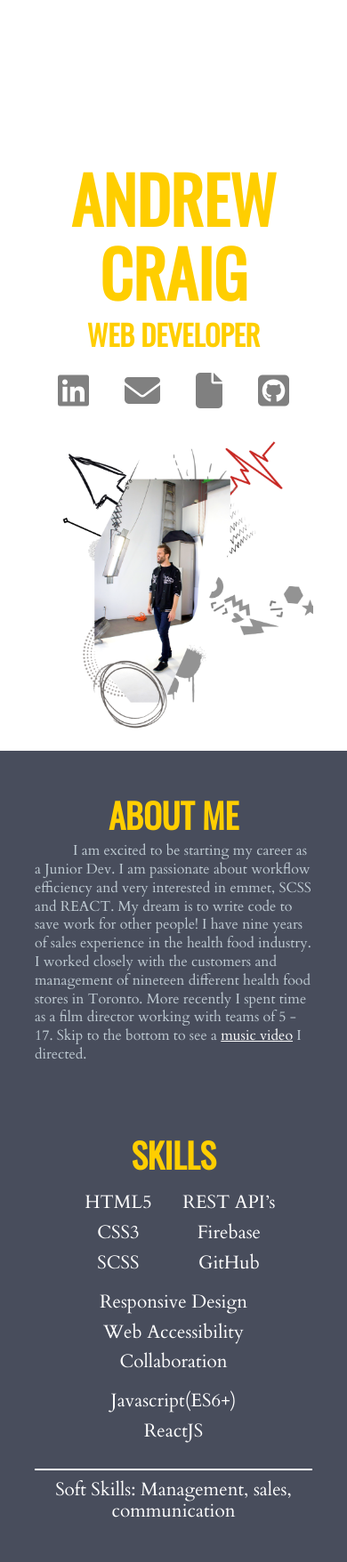
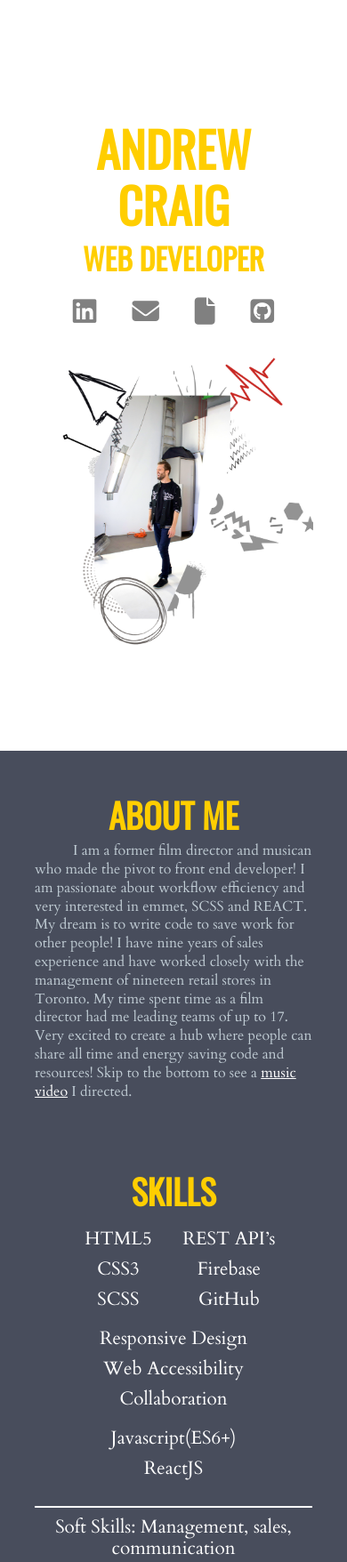
Before and after one commit to AndrewCraig101/portfolio, a plain HTML site: page index.html in a window 390 px wide. Shown: the top 1756 px of the page at 89% size. Drawn offline with nearby package versions, Linux system fonts and the light colour scheme.

Commit message:
Landing page edits

```diff
--- a/index.html
+++ b/index.html
@@ -75,7 +75,7 @@
                 <div class="leftSideFlex">
                         <h2>About me</h2>
                         <div class="aboutMe">
-                            <p>I am excited to be starting my career as a Junior Dev. I am passionate about workflow efficiency and very interested in emmet, SCSS and REACT. My dream is to write code to save work for other people! I have nine years of sales experience in the health food industry. I worked closely with the customers and management of nineteen different health food stores in Toronto. More recently I spent time as a film director working with teams of 5 - 17. Skip to the bottom to see a <a href="#musicVideo" class="musicVidLink" >music video</a> I directed.
+                            <p> I am a former film director and musican who made the pivot to front end developer! I am passionate about workflow efficiency and very interested in emmet, SCSS and REACT. My dream is to write code to save work for other people! I have nine years of sales experience and have worked closely with the management of nineteen retail stores in Toronto. My time spent time as a film director had me leading teams of up to 17. Very excited to create a hub where people can share all time and energy saving code and resources! Skip to the bottom to see a <a href="#musicVideo" class="musicVidLink" >music video</a> I directed.
                             </p>
 
                         </div>
--- a/styles/styles.css
+++ b/styles/styles.css
@@ -46,7 +46,7 @@ html { -moz-box-sizing: border-box; -webkit-box-sizing: border-box; box-sizing:
         display: flex;
         justify-content: center;
         background-color: white;
-        height: 120vh;
+        min-height: 100vh;
         width: 100%;
     }
 
@@ -75,8 +75,8 @@ html { -moz-box-sizing: border-box; -webkit-box-sizing: border-box; box-sizing:
     }
 
     .landingPage img {
-        /* z-index: 0; */
-        /* align-self: flex-start; */
+        align-self: center;
+        max-width: 100%;
     }
 
     .landingImgDiv {
@@ -502,14 +502,14 @@ html { -moz-box-sizing: border-box; -webkit-box-sizing: border-box; box-sizing:
     /* MEDIA QUERIES */
     /* MEDIA QUERIES */
 
-    @media screen and (max-width: 1400px) {
+    @media screen and (max-width: 1200px) {
 
         .landingLeftFlex {
             margin-right: 60px;
         }
 
         .landingLeftSide {
-            width: 50%;
+            width: 100%;
         }
 
         .landingLeftSide h1 {
@@ -522,15 +522,15 @@ html { -moz-box-sizing: border-box; -webkit-box-sizing: border-box; box-sizing:
 
     }
 
-    @media screen and (max-width: 1140px) {
+    @media screen and (max-width: 960px) {
+
+        header {
+            margin-top: 0px;
+        }
 
         .landingLeftSide {
             width: 50%;
-            margin-right: 150px;
-        }
 
-        .contact {
-            flex-direction: column;
         }
 
         .landingLeftSide h1 {
@@ -547,7 +547,25 @@ html { -moz-box-sizing: border-box; -webkit-box-sizing: border-box; box-sizing:
     }
 
 
-    @media screen and (max-width: 1035px) {
+    @media screen and (max-width: 800px) {
+
+
+        .landingPage {
+            min-height: 80vh;
+        }
+
+
+        .landingLeftSide h1 {
+            font-size: 3.4rem;
+        }
+
+        .landingLeftSide h2 {
+            font-size: 2.1rem;
+        }
+
+        i {
+            font-size: 1.9rem;
+        }
 
 
         header {
@@ -596,48 +614,22 @@ html { -moz-box-sizing: border-box; -webkit-box-sizing: border-box; box-sizing:
         .secondPHeadingBoat {
             margin-left: 45px;
         }
+
+        .projectLinksFlex {
+
+            margin-bottom: 30px;
+        }
+
     }
-
-    @media screen and (max-width: 1035px) {
 
 
 
-        /* .landingLeftSide {
-           width: 80%;
-        }
-
-        .landingLeftSide h1 {
-            font-size: 2.7rem;
-            text-align: center;
-            width: 40%;
-        }
-
-        .landingLeftSide h2 {
-            font-size: 1.2rem ;
-        }
-
-        i {
-            font-size: 1.9rem;
-        }
-
-        .landingLeftFlex {
-            display: flex;
-            justify-content: center;
-            flex-direction: column;
-            align-items: flex-start;
-            width: 100%;
-
-        } */
-
-
-    }
-
-    @media screen and (max-width: 1035px) {
+    @media screen and (max-width: 700px) {
 
         .landingLeftFlex {
             width: 100%;
             margin-right: 0px;
-            margin-top: 70px;
+            margin-top: 0px;
 
         }
 
@@ -664,7 +656,6 @@ html { -moz-box-sizing: border-box; -webkit-box-sizing: border-box; box-sizing:
         .landingPage {
             flex-direction: column;
             height: 100vh;
-            padding-top: 70px;
             overflow: hidden;
         }
 
@@ -954,7 +945,7 @@ html { -moz-box-sizing: border-box; -webkit-box-sizing: border-box; box-sizing:
     @media screen and (max-width: 350px)  {
 
         .landingPage {
-            height: 30vh;
+            min-height: 30vh;
             padding-bottom: 180px;
             padding-top: 100px;
 
```
